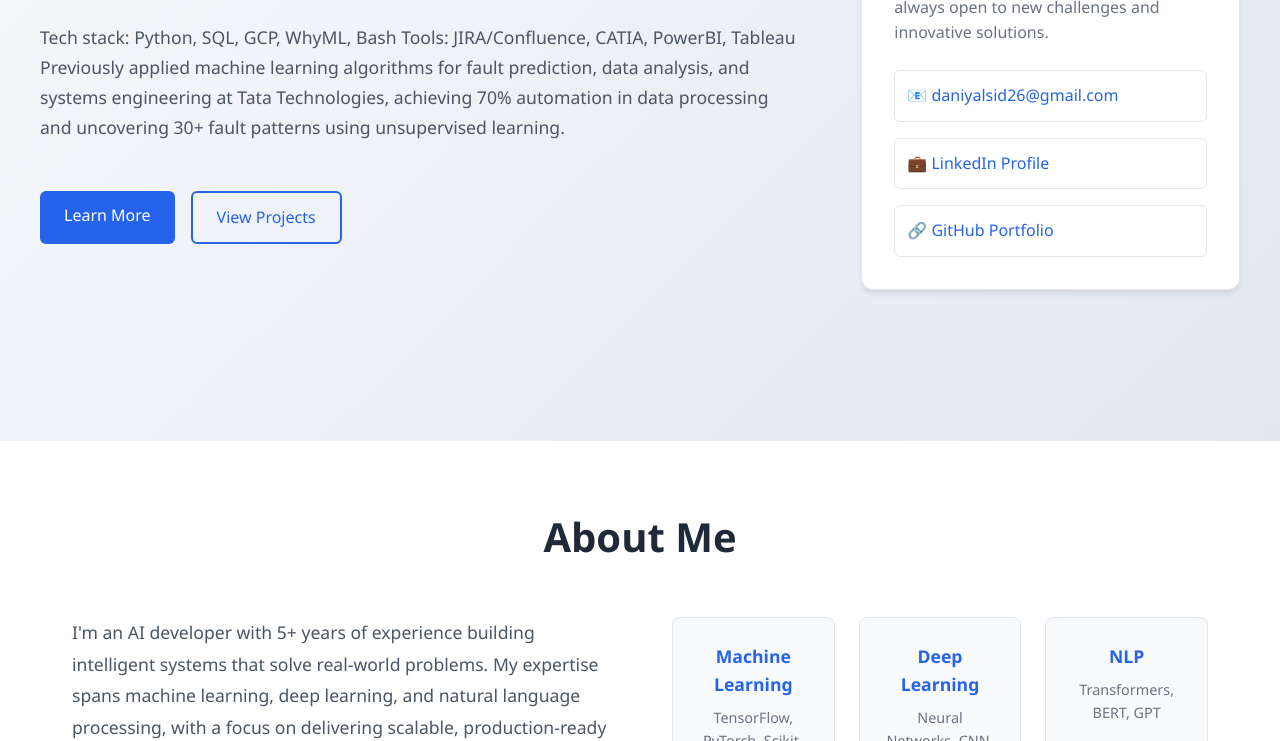
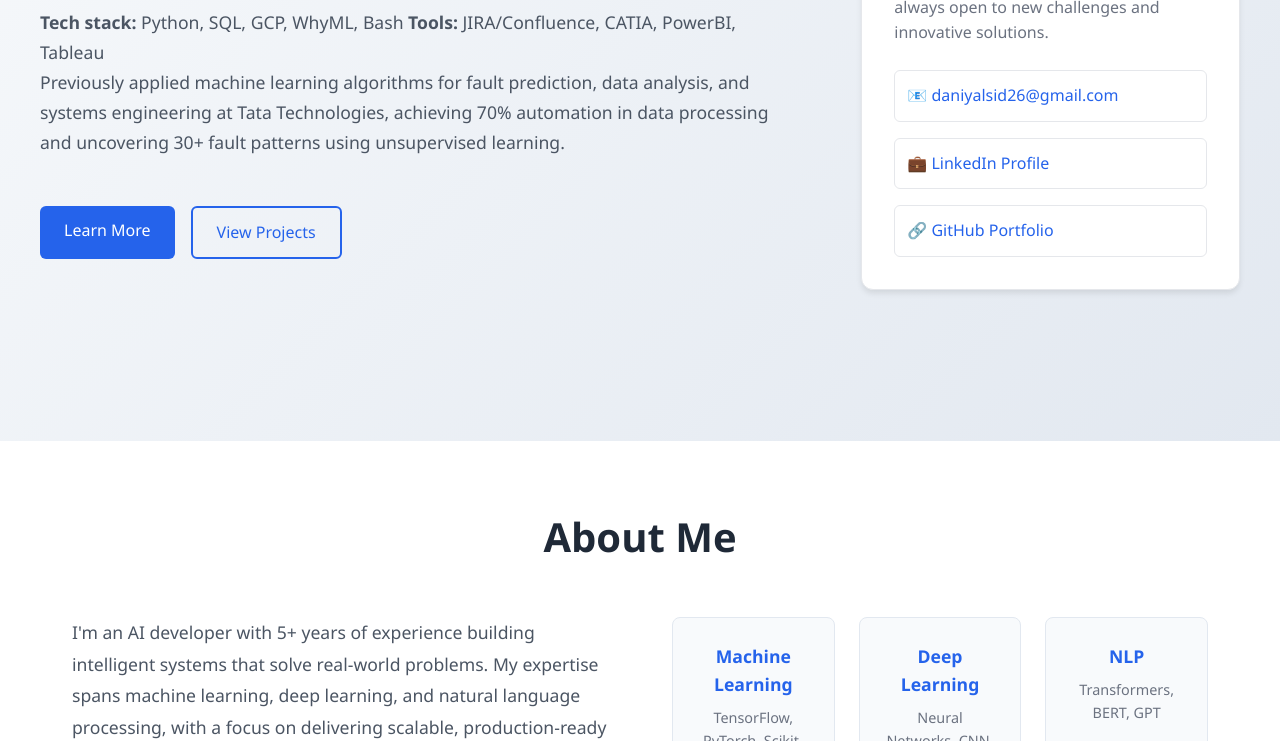
Before and after one commit to Daniyalsid26/daniyalsid26.github.io, a plain HTML site: page index.html in a window 1280 px wide. Shown: the part 359-1100 px from the top of the page. Drawn offline with Linux system fonts and the light colour scheme.

Commit message:
update index

```diff
--- a/index.html
+++ b/index.html
@@ -438,8 +438,8 @@
                 <h1>AI Research Developer</h1>
                 <p class="subtitle"></p>
                 <p class="description">
-                    Tech stack: Python, SQL, GCP, WhyML, Bash
-                    Tools: JIRA/Confluence, CATIA, PowerBI, Tableau
+                    <b>Tech stack:</b> Python, SQL, GCP, WhyML, Bash
+                    <b>Tools:</b> JIRA/Confluence, CATIA, PowerBI, Tableau<br>
 
                     Previously applied machine learning algorithms for fault prediction, data analysis, and systems engineering at Tata Technologies,
                     achieving 70% automation in data processing and uncovering 30+ fault patterns using unsupervised learning.
```
